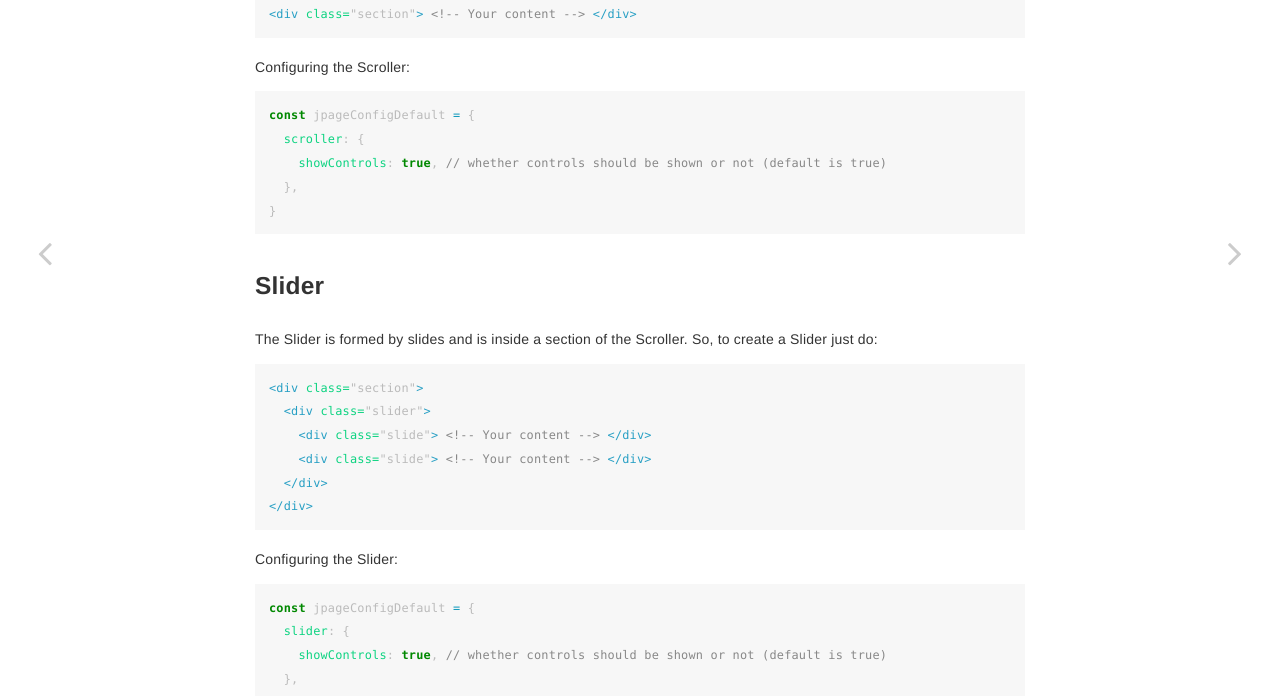
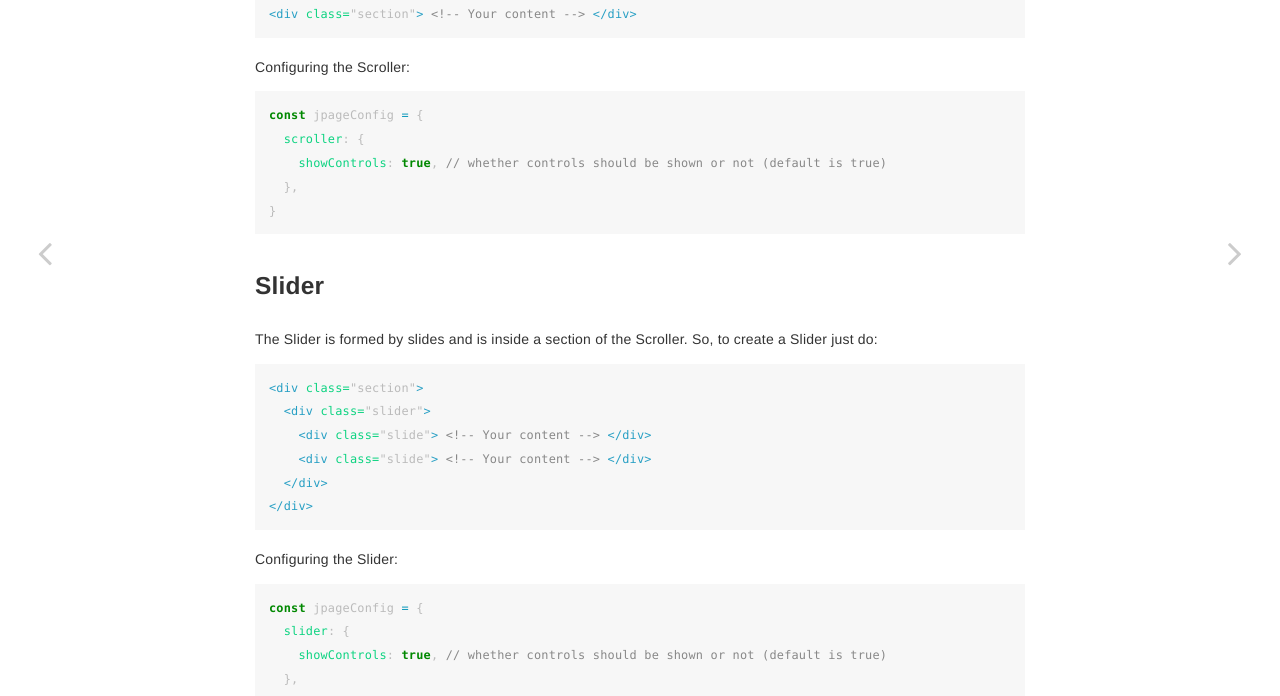
Before and after one commit to pedro-isacss/jpage, a Jekyll site: the page built from docs/_posts/2022-01-29-scroller-and-slider.md, in a window 1280 px wide. Shown: the part 328-1024 px from the top of the page. Built offline with Jekyll 4.4.1, drawn with Linux system fonts in a browser that asks for light colours.

Commit message:
Fix docs

````diff
--- a/docs/_posts/2022-01-29-scroller-and-slider.md
+++ b/docs/_posts/2022-01-29-scroller-and-slider.md
@@ -19,7 +19,7 @@ The Scroller is made up of sections. Therefore, to create a scroller just add th
 Configuring the Scroller:
 
 ```javascript
-const jpageConfigDefault = {
+const jpageConfig = {
   scroller: {
     showControls: true, // whether controls should be shown or not (default is true)
   },
@@ -42,7 +42,7 @@ The Slider is formed by slides and is inside a section of the Scroller. So, to c
 Configuring the Slider:
 
 ```javascript
-const jpageConfigDefault = {
+const jpageConfig = {
   slider: {
     showControls: true, // whether controls should be shown or not (default is true)
   },
````
